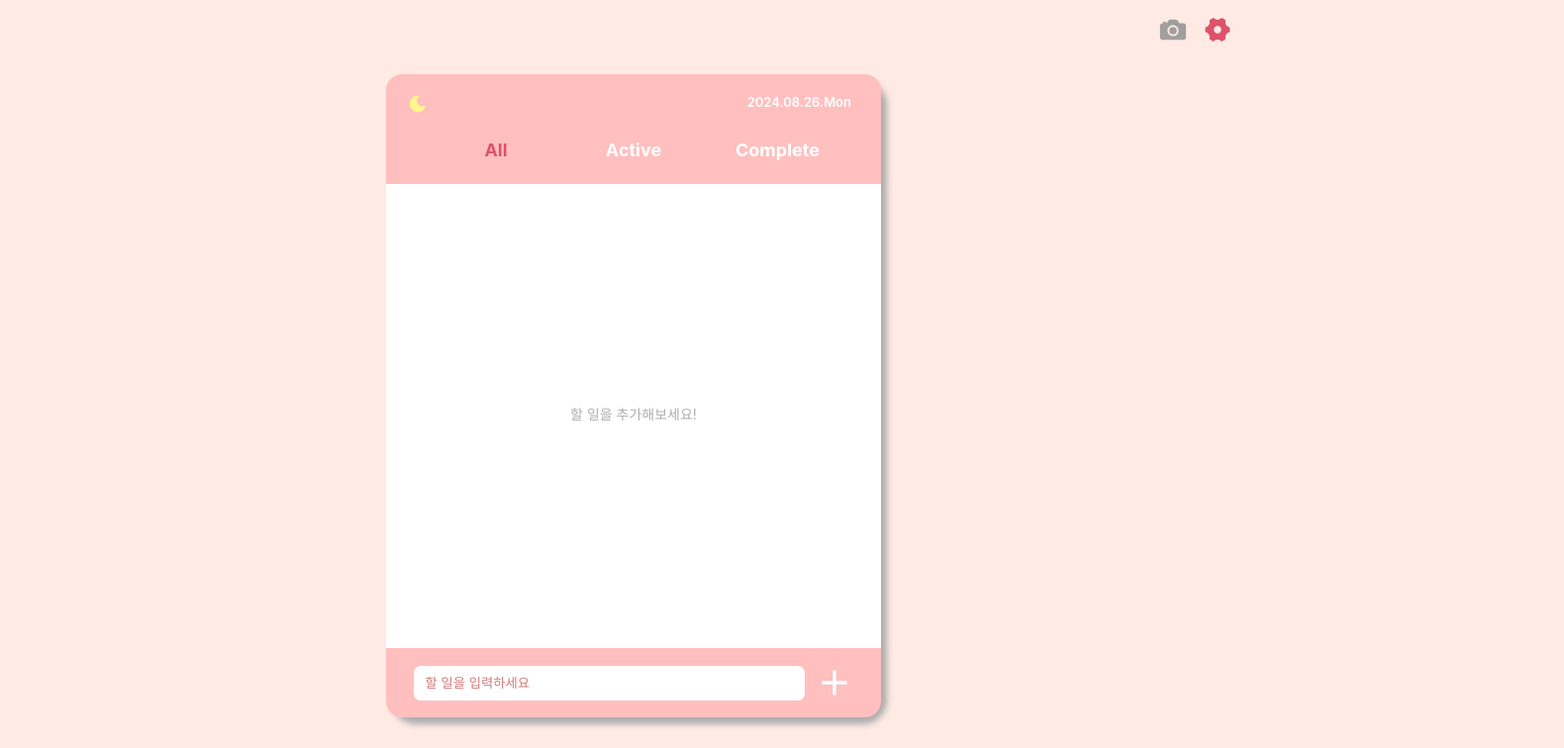
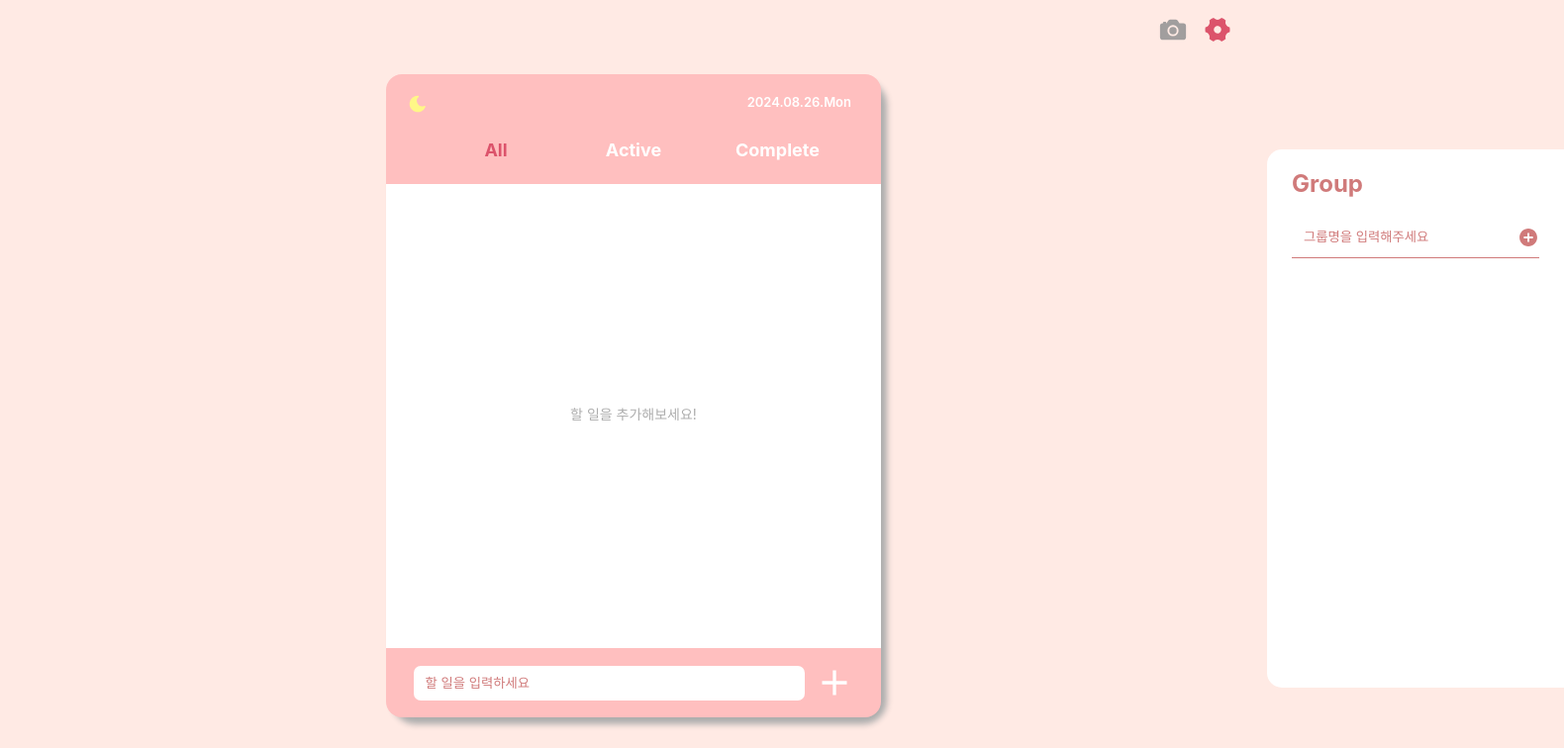
Before and after one commit to isylsy166/todo-list, a React (Create React App) app: page / in a window 1280 px wide. Shown: the top 756 px of the page at 99% size, 1580 px wide, since content can reach past the window. Built offline with nearby package versions, Linux system fonts and the light colour scheme.

Commit message:
그룹만들기

```diff
--- /dev/null
+++ b/src/component/RightMenuBar.jsx
@@ -0,0 +1,66 @@
+import { useContext, useEffect, useState } from 'react';
+import style from '../css/rightMenuBar.module.css';
+import { IoMdAddCircle } from 'react-icons/io';
+import { FaPen } from 'react-icons/fa';
+import { BiSolidTrashAlt } from 'react-icons/bi';
+import { GroupContext } from '../context/GroupContext';
+import { v4 as uuidv4 } from 'uuid';
+
+export default function RightMenuBar({ isVisible }) {
+  const [text, setText] = useState('');
+  //const [groups, dispatch] = useReducer(groupReducer, initialGroups)
+  const {groups, addGroup, deleteGroup} = useContext(GroupContext);
+
+  useEffect(() => {
+    localStorage.setItem('groups', JSON.stringify(groups));
+    setText('');
+  }, [groups]);
+
+  const handleSubmit = (e) => {
+    e.preventDefault();
+    if(text.trim().length === 0){
+      return;
+    }
+    const newGroup = [{ id: uuidv4(), text: text }];
+    addGroup(newGroup);
+  };
+
+  const handleGroupDelete = (groupId) => {
+    deleteGroup(groupId);
+  };
+
+  return (
+    <div className={`${style.frame} ${!isVisible ? style.slideOut : ''}`}>
+      <h2>Group</h2>
+      <div>
+        <div className={style.inputGroupBox}>
+          <input
+            type="text"
+            placeholder="그룹명을 입력해주세요"
+            onChange={(e) => setText(e.target.value)}
+            value={text}
+          />
+          <IoMdAddCircle className={style.addGroupIcon} onClick={handleSubmit} />
+        </div>
+        <div className={style.groupBox}>
+          {groups.length === 0 ? (
+            <div></div>
+          ) : (
+            groups.map((g) => (
+              <div className={style.groupWrap} key={g.id}>
+                <input
+                  type="text"
+                  value={g.text}
+                />
+                <div className={style.groupIconWrap}>
+                  <FaPen />
+                  <BiSolidTrashAlt onClick={() => handleGroupDelete(g.id)} />
+                </div>
+              </div>
+            ))
+          )}
+        </div>
+      </div>
+    </div>
+  );
+}
--- a/src/component/TodoContent.jsx
+++ b/src/component/TodoContent.jsx
@@ -3,16 +3,21 @@ import style from '../css/todoContent.module.css'
 import TodoItem from './TodoItem'
 import TodoFooter from './TodoFooter'
 import { StatusContext } from '../context/StatusContext';
+import { GroupContext } from '../context/GroupContext';
+import { IoMdAdd } from 'react-icons/io';
 
 export default function TodoContent() {
 
   const {conStatus} = useContext(StatusContext);
-  const [todos, setTodos] = useState(() => readTodosFromLocalStorage())
+  const [todos, setTodos] = useState(() => readTodosFromLocalStorage());
   const [filteredTodos, setFilteredTodos] = useState([]);
+  const {groups} = useContext(GroupContext);
+
 
   useEffect(()=>{
 
     localStorage.setItem('todos', JSON.stringify(todos))
+
 
     if (conStatus === 'active') {
       setFilteredTodos(todos.filter((todo) => todo.status === 'active'));
@@ -37,9 +42,21 @@ export default function TodoContent() {
     setTodos(todos.filter((t) => t.id !== deleted.id))
   }
 
+  const addTodoAtGroup = () => {
+
+  }
+
   return (
     <div className={style.frame}>
       <div className={style.itemBox}>
+        {
+          groups.map((group) => (
+            <div className={style.groupBox}>
+              <h1>{group.text}</h1>
+              <IoMdAdd className={style.groupAddBtn} onClick={addTodoAtGroup}/>
+            </div>
+          ))
+        }
         {
           todos.length === 0 ? (
             <div className={style.emptyMessage}>할 일을 추가해보세요!</div>
--- a/src/component/TodoFrame.jsx
+++ b/src/component/TodoFrame.jsx
@@ -1,20 +1,23 @@
 
-import { useContext } from 'react';
+import { useContext, useState } from 'react';
 import style from '../css/todoFrame.module.css'
 import { CaptureContext } from '../context/CaptureContext';
 import { IoCamera } from 'react-icons/io5';
 import { RiSettings4Fill } from 'react-icons/ri';
+import RightMenuBar from './RightMenuBar';
+import { GroupProvider } from '../context/GroupContext';
 
 export default function TodoFrame({children}) {
 
+  const [isSetting, setIsSetting] = useState(false);
   const {captureRef, handleCaptureClick} = useContext(CaptureContext);
 
+
   return (
-    <>
-
+    <GroupProvider>
       <div className={style.menuBar}>
           <IoCamera size={30} color='#a19e9e' onClick={handleCaptureClick} />
-        <RiSettings4Fill size={30} className={style.icon_setting} />
+          <RiSettings4Fill size={30} className={style.icon_setting} onClick={() => setIsSetting((mode) => !mode)} />
       </div>
 
       <div className={style.frame} ref={captureRef}>
@@ -22,6 +25,7 @@ export default function TodoFrame({children}) {
             {children}
           </div>
       </div>
-    </>
+      <RightMenuBar isVisible={isSetting}/>
+    </GroupProvider>
   )
 }
--- /dev/null
+++ b/src/context/GroupContext.jsx
@@ -0,0 +1,28 @@
+import { createContext, useState } from "react";
+
+export const GroupContext = createContext();
+
+export function GroupProvider({children}){
+
+    // 함수 실행 후 초기 값을 설정하도록 변경
+    const [groups, setGroups] = useState(() => readGroupsFromLocalStorage());
+
+    const addGroup = (g) => {
+        setGroups([...groups, ...g]);
+    }
+
+    const deleteGroup = (groupId) => {
+        setGroups( groups.filter((g) => g.id !== groupId) );
+    }
+
+    return(
+        <GroupContext.Provider value={{groups, addGroup, deleteGroup}}>
+            {children}
+        </GroupContext.Provider>
+    )
+}
+
+function readGroupsFromLocalStorage(){
+    const groups = localStorage.getItem('groups');
+    return groups ? JSON.parse(groups) : [];
+}
--- /dev/null
+++ b/src/css/rightMenuBar.module.css
@@ -0,0 +1,80 @@
+.frame{
+    width: 300px;
+    background-color: white;
+    position: absolute;
+    top: 151px;
+    right: 0px;
+    height: 68%;
+    box-sizing: border-box;
+    padding: 0px 25px;
+    border-top-left-radius: 15px;
+    border-bottom-left-radius: 15px;
+    animation: slideIn 0.5s forwards; /* 슬라이드 인 애니메이션 */
+}
+
+.slideOut {
+    animation: slideOut 0.5s forwards;
+  }
+
+@keyframes slideIn {
+    from {
+      transform: translateX(100%); /* 화면 밖에서 시작 */
+      opacity: 0;
+    }
+    to {
+      transform: translateX(0); /* 원래 위치로 슬라이드 */
+      opacity: 1;
+    }
+  }
+
+  @keyframes slideOut {
+    from {
+      transform: translateX(0); /* 원래 위치 */
+      opacity: 1;
+    }
+    to {
+      transform: translateX(100%); /* 화면 밖으로 슬라이드 */
+      opacity: 1;
+    }
+  }
+
+  .frame h2{
+    color: var(--color-input-text);
+  }
+
+  .inputGroupBox{
+    display: flex;
+    align-items: center;
+    border-bottom: 1px solid var(--color-input-text);
+  }
+
+  .addGroupIcon{
+    color: var(--color-input-text);
+    font-size: 40px;
+  }
+
+  .groupBox{
+    padding: 10px 10px;
+  }
+
+  .groupWrap{
+    display: flex;
+    align-items: center;
+    justify-content: space-between;
+  }
+
+  .groupWrap p{
+    margin: 13px 0px;
+    font-size: 15px;
+    font-weight: 700;
+    color: var(--color-input-text);
+  }
+
+  .groupIconWrap{
+    display: flex;
+    align-items: center;
+    justify-content: space-between;
+    width: 41px;
+    font-size: 15px;
+    color: lightgray;
+  }
--- a/src/css/todoContent.module.css
+++ b/src/css/todoContent.module.css
@@ -16,6 +16,14 @@
     overflow: scroll;
 }
 
+.itemBox h1{
+    margin: 5px 10px;
+    font-size: 20px;
+    font-weight: bold;
+    color: var(--color-input-text);
+
+}
+
 .emptyMessage{
     width: 100%;
     height: 100%;
@@ -25,3 +33,14 @@
     color: #adadad;
     font-size: 14px;
 }
+
+.groupBox{
+    display: flex;
+    align-items: center;
+    justify-content: space-between;
+}
+
+.groupAddBtn{
+    color: var(--color-group-add-btn);
+    font-size: 20px;
+}
--- a/src/index.css
+++ b/src/index.css
@@ -8,6 +8,7 @@
   --color-bg-checkbox: #ffbfbf;
   --color-checked-text: #d9aeae;
   --color-input-text: #d07a7a;
+  --color-group-add-btn : #d07a7a;
 }
 
 html.dark{
@@ -20,6 +21,7 @@ html.dark{
   --color-bg-checkbox: #dfb514;
   --color-checked-text: #ddb92f;
   --color-input-text: #262438;
+  --color-group-add-btn : white;
 }
 
 body {
```
Also changed, not shown: src/reducer/group-reducer.js (added, +30 -0 lines), src/App.jsx (indentation only). Lines whose indentation alone changed are shown as unchanged.
